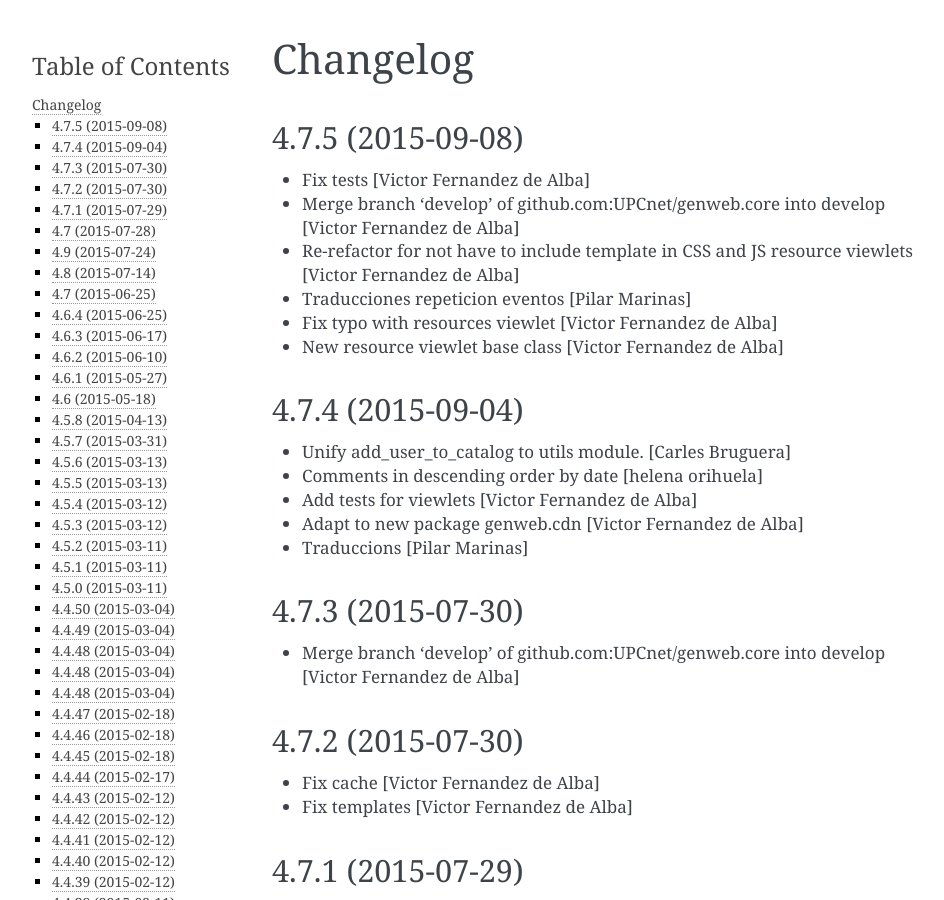
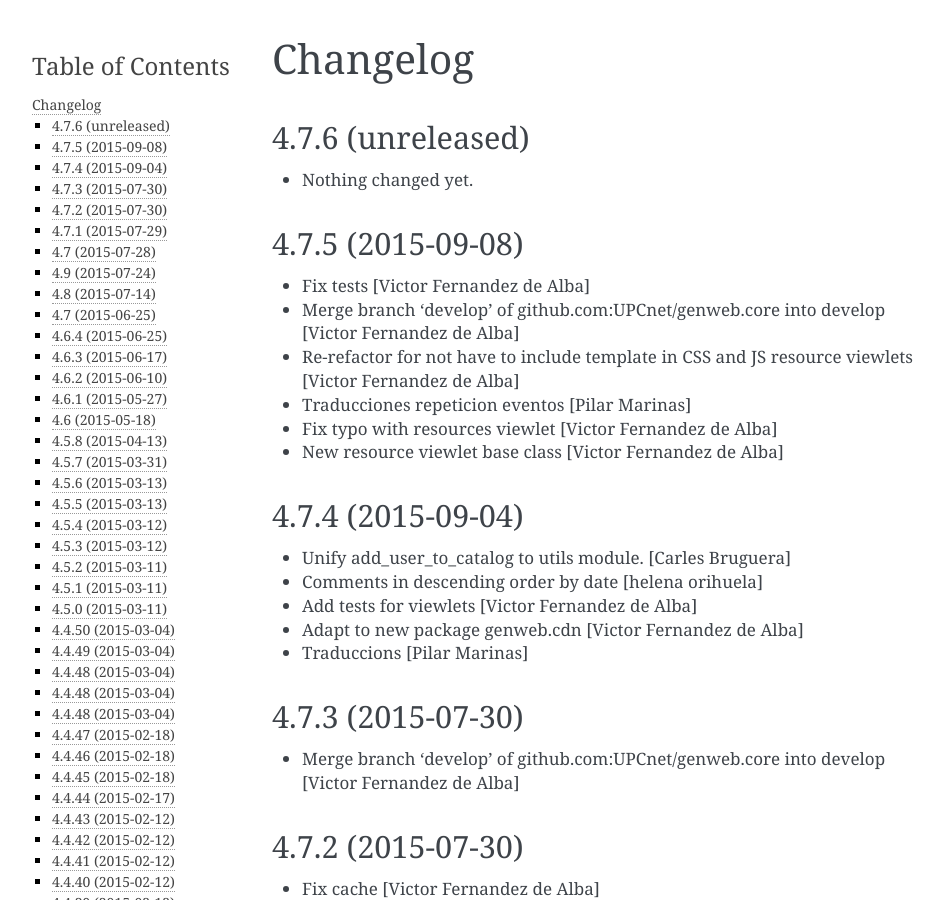
Before and after one commit to UPCnet/genweb.core, a Sphinx documentation site: the page built from docs/HISTORY.rst, in a window 1280 px wide and 900 px high. Shown: the whole window, without its empty margins (148-1092 px from the left). Built offline with Sphinx 7.4.7, drawn with Linux system fonts in a browser that asks for light colours.

Commit message:
Back to development: 4.7.6

```diff
--- a/docs/HISTORY.rst
+++ b/docs/HISTORY.rst
@@ -1,5 +1,11 @@
 Changelog
 =========
+
+4.7.6 (unreleased)
+------------------
+
+- Nothing changed yet.
+
 
 4.7.5 (2015-09-08)
 ------------------
--- a/setup.py
+++ b/setup.py
@@ -1,7 +1,7 @@
 from setuptools import setup, find_packages
 import os
 
-version = '4.7.5'
+version = '4.7.6.dev0'
 
 README = open('README.rst').read()
 HISTORY = open(os.path.join('docs', 'HISTORY.rst')).read()
```
